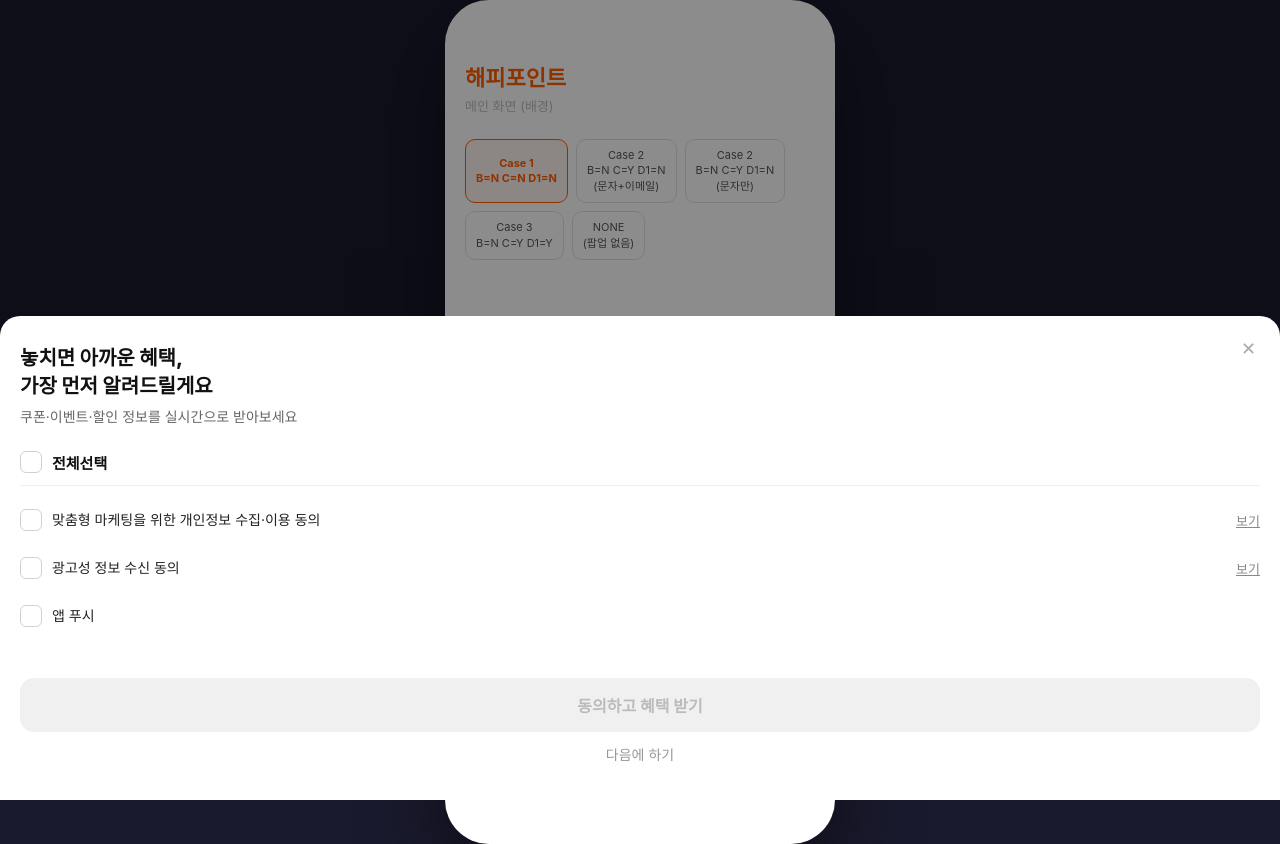
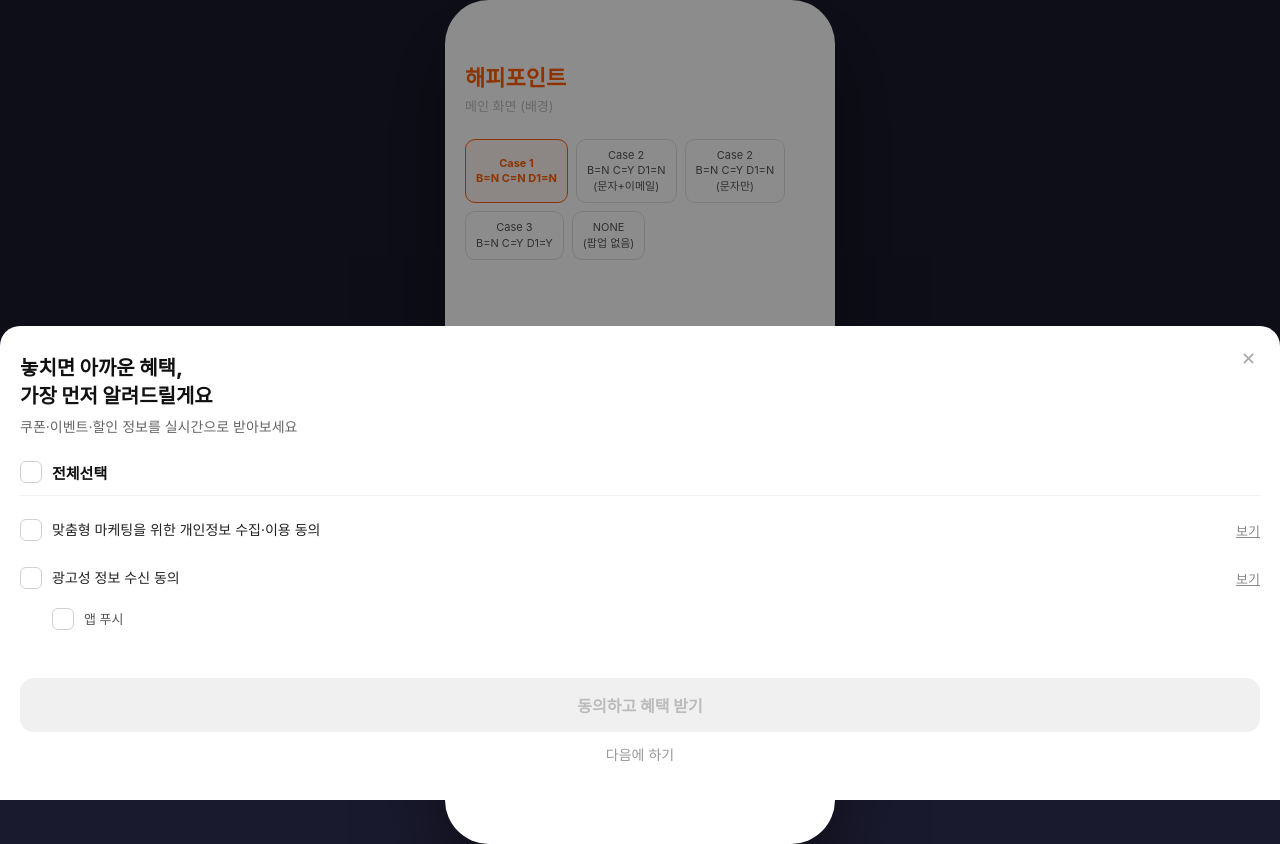
Before and after one commit to songyuin-ai/targeting-push-popup, a React (Vite) app: page / in a window 1280 px wide. Built offline with nearby package versions, Linux system fonts and the light colour scheme; a web font is replaced by a local one.

Commit message:
feat: D1 앱 푸시를 광고성 정보 수신 동의 하위 항목으로 표시, Case1에서 C/D1 완전 동기화

```diff
--- a/src/components/ConsentPopup/ConsentItem.module.css
+++ b/src/components/ConsentPopup/ConsentItem.module.css
@@ -5,6 +5,16 @@
   cursor: pointer;
   user-select: none;
   min-height: 44px;
+}
+
+.subItem {
+  padding-left: 32px;
+  min-height: 38px;
+}
+
+.subItem .label {
+  font-size: 13px;
+  color: #555;
 }
 
 .checkbox {
--- a/src/components/ConsentPopup/ConsentItem.tsx
+++ b/src/components/ConsentPopup/ConsentItem.tsx
@@ -8,11 +8,12 @@ interface Props {
   checked: boolean;
   onChange: (code: ConsentItemCode) => void;
   onDetailOpen: (code: 'B' | 'C') => void;
+  sub?: boolean;
 }
 
-export function ConsentItem({ code, label, hasDetail, checked, onChange, onDetailOpen }: Props) {
+export function ConsentItem({ code, label, hasDetail, checked, onChange, onDetailOpen, sub }: Props) {
   return (
-    <label className={styles.item} onClick={e => e.preventDefault()}>
+    <label className={`${styles.item} ${sub ? styles.subItem : ''}`} onClick={e => e.preventDefault()}>
       <button
         className={`${styles.checkbox} ${checked ? styles.checked : ''}`}
         onClick={() => onChange(code)}
--- a/src/components/ConsentPopup/ConsentPopup.tsx
+++ b/src/components/ConsentPopup/ConsentPopup.tsx
@@ -20,10 +20,12 @@ interface Props {
 export function ConsentPopup({ data, onAgree, onDismiss }: Props) {
   const consentCase = resolveCase(data.targetingConsent);
   const items = buildItemConfigs(consentCase);
-  const { checked, allChecked, toggleItem, toggleAll, ctaEnabled, agreedItems } = useConsentPopup(items);
+  const { checked, allChecked, toggleItem, toggleAll, ctaEnabled, agreedItems } = useConsentPopup(items, consentCase);
   const [detailCode, setDetailCode] = useState<'B' | 'C' | null>(null);
 
   const showSelectAll = items.length >= 2;
+  // Case1에서 C와 D1은 함께 노출되므로 D1은 C 하위로 렌더
+  const isCase1 = consentCase === 'CASE1';
 
   const caption = buildCaption(consentCase, data.activeAdChannels);
 
@@ -65,9 +67,9 @@ export function ConsentPopup({ data, onAgree, onDismiss }: Props) {
             )}
 
             <div className={styles.itemList}>
-              {items.map(item => (
+              {items.filter(item => !(isCase1 && item.code === 'D1')).map(item => (
+                <div key={item.code}>
                   <ConsentItem
-                  key={item.code}
                     code={item.code}
                     label={item.label}
                     hasDetail={item.hasDetail}
@@ -75,6 +77,18 @@ export function ConsentPopup({ data, onAgree, onDismiss }: Props) {
                     onChange={toggleItem}
                     onDetailOpen={setDetailCode}
                   />
+                  {isCase1 && item.code === 'C' && (
+                    <ConsentItem
+                      code="D1"
+                      label="앱 푸시"
+                      hasDetail={false}
+                      checked={checked['D1']}
+                      onChange={toggleItem}
+                      onDetailOpen={setDetailCode}
+                      sub
+                    />
+                  )}
+                </div>
               ))}
             </div>
 
--- a/src/hooks/useConsentPopup.ts
+++ b/src/hooks/useConsentPopup.ts
@@ -1,7 +1,7 @@
 import { useState, useMemo } from 'react';
-import type { ConsentItemCode, ConsentItemConfig } from '../types/consent';
+import type { ConsentCase, ConsentItemCode, ConsentItemConfig } from '../types/consent';
 
-export function useConsentPopup(items: ConsentItemConfig[]) {
+export function useConsentPopup(items: ConsentItemConfig[], consentCase: ConsentCase) {
   const [checked, setChecked] = useState<Record<ConsentItemCode, boolean>>({
     B: false, C: false, D1: false,
   });
@@ -11,7 +11,15 @@ export function useConsentPopup(items: ConsentItemConfig[]) {
   const allChecked = visibleCodes.length > 0 && visibleCodes.every(code => checked[code]);
 
   function toggleItem(code: ConsentItemCode) {
-    setChecked(prev => ({ ...prev, [code]: !prev[code] }));
+    setChecked(prev => {
+      const next = { ...prev, [code]: !prev[code] };
+      // Case1: C와 D1 완전 동기화
+      if (consentCase === 'CASE1') {
+        if (code === 'C') next.D1 = next.C;
+        if (code === 'D1') next.C = next.D1;
+      }
+      return next;
+    });
   }
 
   function toggleAll() {
```
Lines whose indentation alone changed are shown as unchanged.
